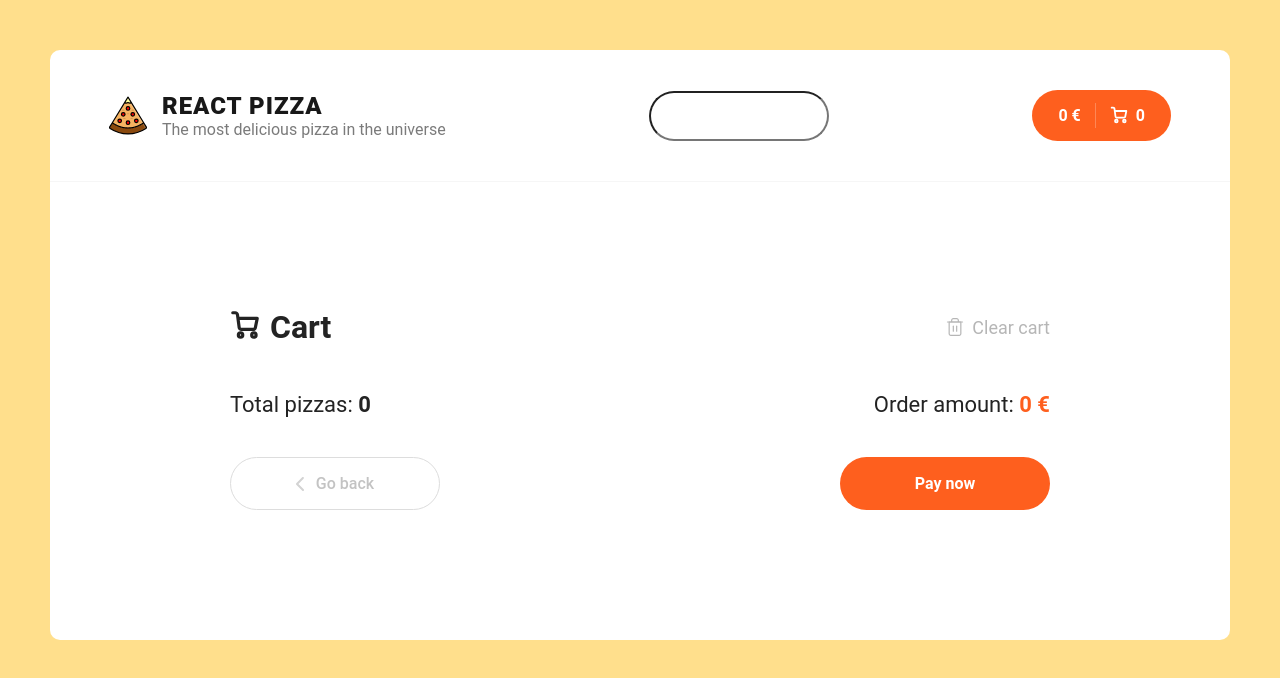
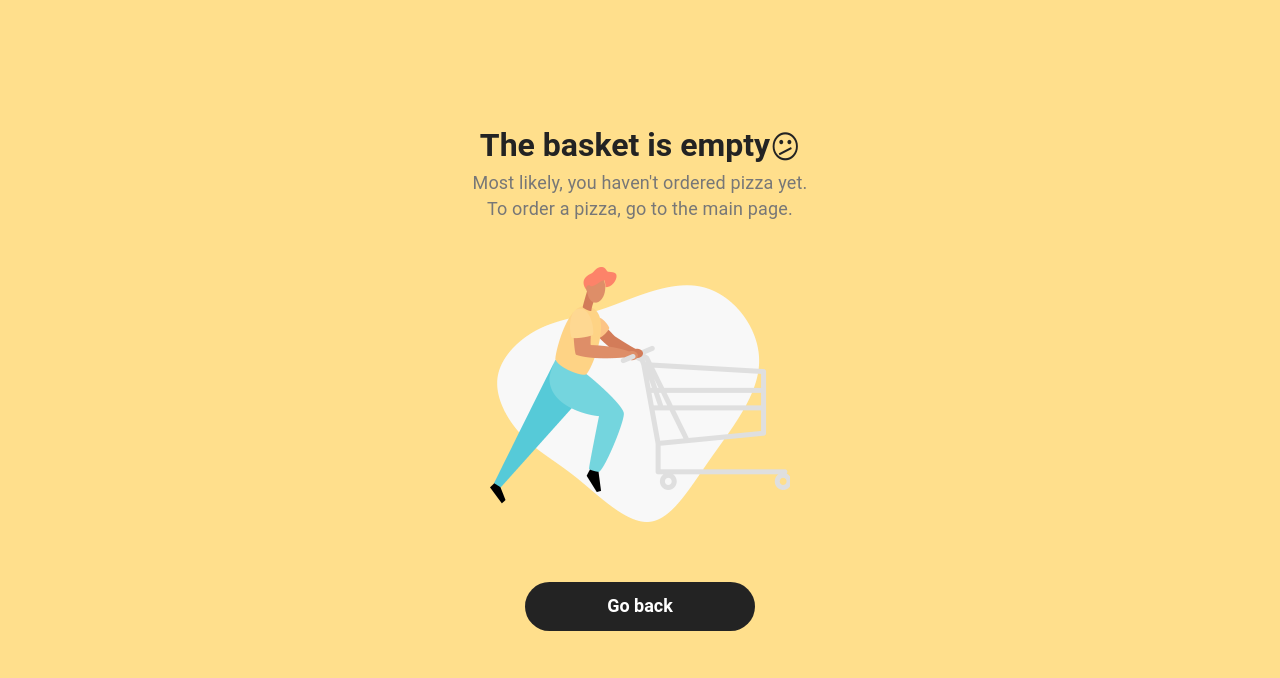
Before and after one commit to RinatSa/pizza, a Next.js app: page /cart in a window 1280 px wide. Shown: the top 678 px of the page. Built offline with nearby package versions, Linux system fonts and the light colour scheme.

Commit message:
Update: in Header update showing Search component Add: add empty cart element in Cart component

```diff
--- a/components/header.js
+++ b/components/header.js
@@ -2,11 +2,15 @@ import React from 'react';
 import Link from "next/link";
 import Search from "./search";
 import {useSelector} from "react-redux";
+import {useRouter} from "next/router";
 
 function Header() {
 
     const totalPrice = useSelector(state => state.pizzas.totalPrice)
     const totalCount = useSelector(state => state.pizzas.totalCount)
+
+    const router = useRouter()
+    const {pathname} = router
 
 
     return (
@@ -21,7 +25,7 @@ function Header() {
                         </div>
                     </div>
                 </Link>
-                <Search/>
+                {pathname !== "/cart" && <Search/>}
                 <div className="header__cart">
                     <Link href="/cart" className="button button--cart">
                         <span>{totalPrice} €</span>
--- a/src/pages/cart.js
+++ b/src/pages/cart.js
@@ -13,6 +13,28 @@ function Cart() {
     const dispatch = useDispatch()
 
     const pizzasInCart = useSelector(state => state.pizzas.pizzas)
+
+    if (totalCount === 0) {
+        return (
+            <div className="content">
+                <div className="container container--cart">
+                    <div className="cart cart--empty">
+                        <h2>The basket is empty
+                            <icon>😕</icon>
+                        </h2>
+                        <p>
+                            Most likely, you haven't ordered pizza yet.<br/>
+                            To order a pizza, go to the main page.
+                        </p>
+                        <img src="empty-cart.png" alt="Empty cart"/>
+                        <Link href="/" className="button button--black">
+                            <span>Go back</span>
+                        </Link>
+                    </div>
+                </div>
+            </div>
+        )
+    }
 
     return (
         <div className="wrapper">
```
Also changed, not shown: public/empty-cart.png (added).
